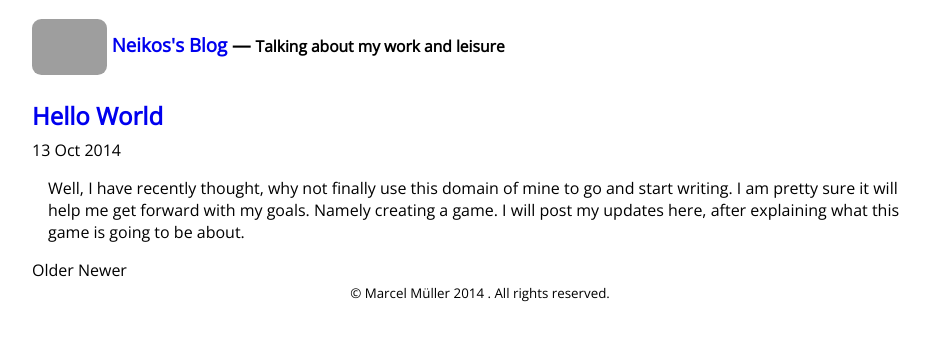
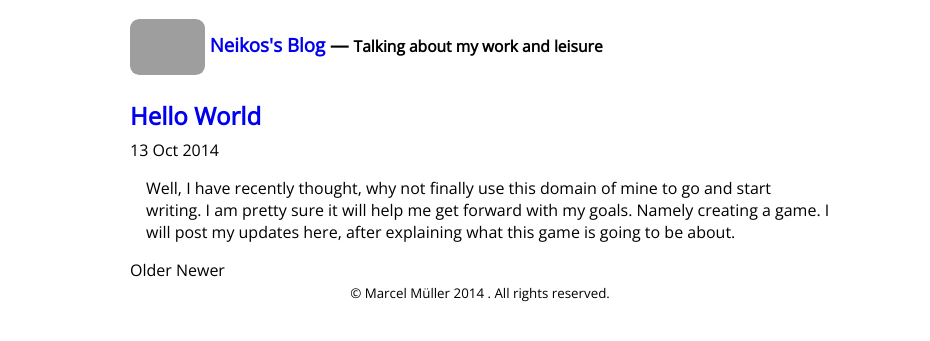
Before and after one commit to TheNeikos/TheNeikos.github.io, a Jekyll site: the page built from index.html, in a window 1280 px wide. Shown: the top 341 px of the page, without its empty margins (160-1090 px from the left). Built offline with Jekyll 4.4.1, drawn with Linux system fonts in a browser that asks for light colours; the list of posts is cut into pages by our own code; grey boxes are pictures that could not be loaded.

Commit message:
Fixed max-width to be 700px

```diff
--- a/public/css/main.css
+++ b/public/css/main.css
@@ -17,8 +17,7 @@ a:visited {
 }
 
 .container.content {
-    width: 70%;
-    min-width: 20em;
+    max-width: 700px;
     margin: 0 auto;
 }
 
```
